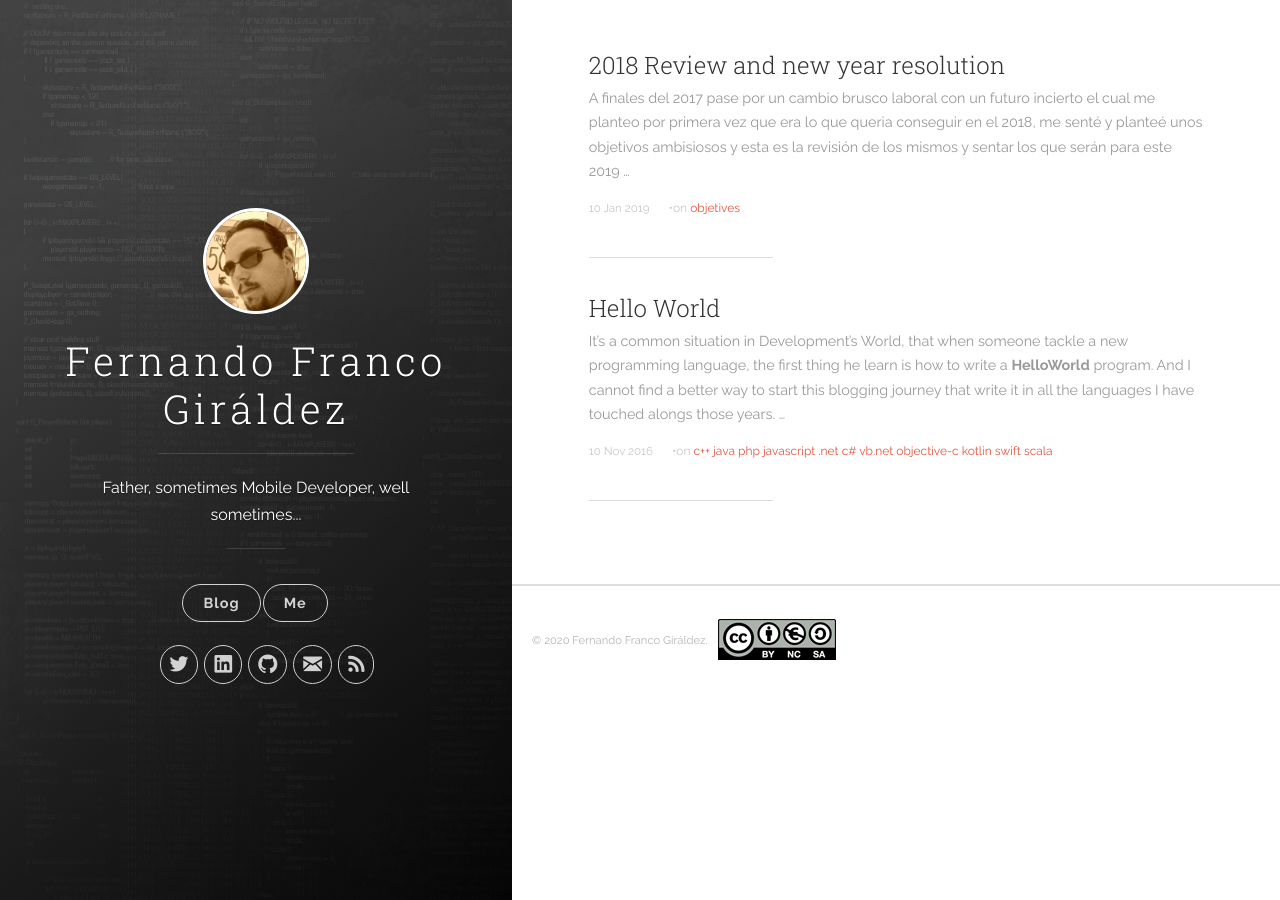
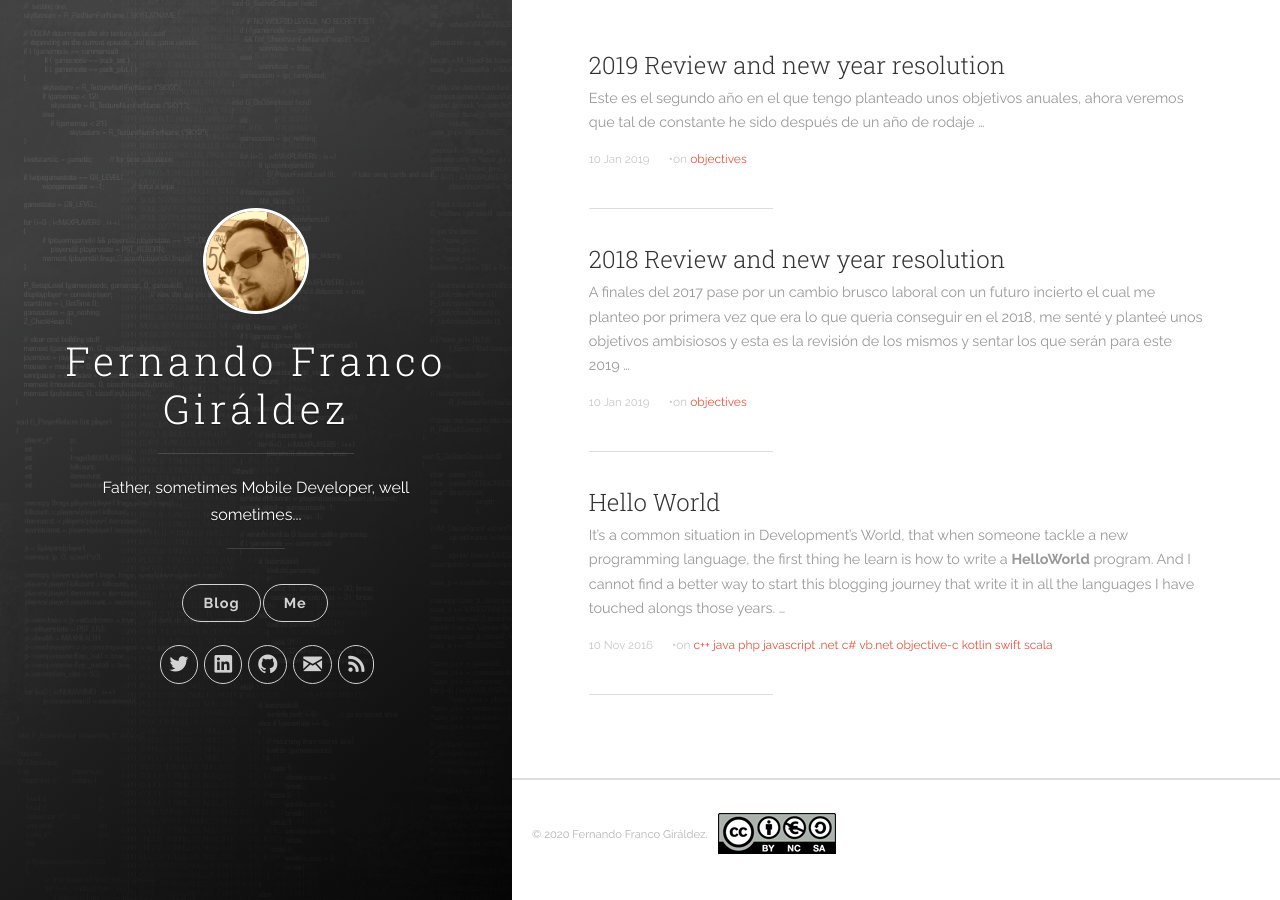
Before and after one commit to ffgiraldez/ffgiraldez.github.io, a Jekyll site: the page built from index.html, in a window 1280 px wide. Built offline with Jekyll 4.4.1, drawn with Linux system fonts in a browser that asks for light colours; nearby versions of some CDN libraries; the list of posts is cut into pages by our own code; some of the changed lines change nothing that is shown.

Commit message:
feat: add post new year resolution 2020
fix grammar on previous post

```diff
--- a/_posts/2019-01-10-2019-new-year-resolutions.md
+++ b/_posts/2019-01-10-2019-new-year-resolutions.md
@@ -2,7 +2,7 @@
 title:  "2018 Review and new year resolution"
 date:   2019-01-10
 categories: [new year resolution]
-tags: [objetives]
+tags: [objectives]
 
 ---
 A finales del 2017 pase por  un cambio brusco laboral con un futuro incierto el cual me planteo por
--- /dev/null
+++ b/_posts/2020-01-10-2020-new-year-resolutions.md
@@ -0,0 +1,121 @@
+---
+title:  "2019 Review and new year resolution"
+date:   2019-01-10
+categories: [new year resolution]
+tags: [objectives]
+
+---
+Este es el segundo año en el que tengo planteado unos objetivos anuales, ahora veremos que tal de constante he sido después de un año de rodaje
+<!--more-->
+
+## 2019 Review
+
+El año 2019 he sido un desastre absoluto, toda la tracción y constancia del año pasado se esfumo como hojas al viento, no he conseguido ningún objetivo de los que me he planteado, aunque ahora entraremos en detalle.
+
+Sigo en el equipo de Movistar Home, tenemos muchas ideas en la cabeza, y cada vez se nota mas la madurez del producto, hemos tenido algo de rotación en los equipos, gente que entra y otros que se van, pero en general el ambiente sigue siendo acogedor y no tenemos presión.
+
+Aunque hemos visitado varios lugares, apenas he dedicado tiempo a estar con mi hija y hacer algo juntos, tenemos que poner fin a esto
+
+## 2019 Year's resolutions
+
+Si en 2018 fue ambicioso, en 2019 me puse metas mas bajas lo que me ha llevado a relajarme
+
+### Pesar 90 Kg (En progreso :clock530:)
+
+Después de un año en el que vi los resultados de hacer ejercicio, me propuse darle continuidad y como en el anterior baje 20Kg, pensé que seria capaz de perder otros 20 si mantenía el ritmo...iluso.
+
+*  El ayuno intermitente me lo he pasado por el arco del triunfo, desayuno todos los días con mi hija y mi mujer entre semana.
+* Aunque todavía hay ejercicios que tengo que escalar, HSPU te miro a ti, he sido no solo capaz de hacer pull-ups sino de conseguir hacer muscle-up :muscle:
+* He corrido varias carreras populares bajando a los 5:45 m/km
+* He corrido mi primera OCR con muy buenas sensaciones.
+
+**Resultado:** He notado un cambio en mi fuerza y capacidad, finalizar la OCR con solo 1 obstáculo sin pasar ha sido una prueba de ello, pero no bajar de la barrera psicológica de los 100Kg me ha hecho venirme un poco abajo el animo con respecto a este objetivo, sumado a una lesión en la rodilla, que va ya por un mes y sigue resentida considero que este año no he sido capaz de cumplirlo.
+
+### Pasar mas tiempo en familia (No conseguido :x:)
+
+Ser capaz de dedicarle fines de semana de calidad con mi familia, algo que parece sencillo, se me esta haciendo un mundo, y lo peor, no encuentro la forma de solucionarlo.
+
+**Resultado:** Hemos viajado fuera de España, a Bruselas para ser exactos, a Cazorla, visitado una granja escuela y por la Sierra de Castilla y León, pero no hemos pasado esos fines de semana haciendo actividades cerca de casa para no repercutir en gastos.
+
+### Realizar tareas de manualidades (No conseguido :x:)
+
+Me propuse terminar lo que quedaba que no era poco.
+
+**Resultado:** La maqueta de Gundam sigue igual que como la deje, no le he dedicado nada de tiempo y además he sumado otro modelo de X-Wing realizado en madera.
+
+### Leer mas libros (No conseguido :x:)
+
+Igual que el punto anterior, visto que fue capaz de leer los libros, me propuse ampliar la cantidad de lectura con catastróficas consecuencias
+
+**Resultado:** Solo he conseguido terminar el comic de Bleach, el cual me dejo bastante decepcionado en como termina todo.
+
+### Ahorrar 3000€ (No conseguido :x:)
+
+Seguir el plan del año anterior y aplicar un estricto presupuesto sobre las compras de navidad
+
+*    Ahorrar 100€ todos los meses :white_check_mark:
+*    Guardar 1000€ de cada extra :white_check_mark:
+*    Plantear un plan de gasto y presupuesto para navidad y ceñirnos a él :x:
+
+**Resultado:** Unas navidades mas derrochadoras que el año anterior, que han lastrado todo mi ahorro llegando incluso a tener menos dinero que el mes anterior
+
+### Mejorar como desarrollador (Conseguido :white_check_mark:)
+
+Quería centrarme en afianzar mis conocimientos sobre programación funcional. así que empezé el año apuntándome aun curso introductorio de Arrow que impartían *Karumi* y *47º*
+
+Como aporte a la comunidad que tanto me ha dado, di mi charla de introducción a las Monads tanto en el *Freakend Mobile* , como en *SVQJUG* así como la charla `Arrow Meta 101` en la *Droidcon MAD 2019*
+
+**Resultado:** Ha sido un año en el que he conseguido, salvo la lectura de un libro técnico, todo mis objetivos en este ámbito, así que espero seguir asi para las cosas que vienen.
+
+## y en 2010 ¿Qué?
+
+visto el panorama de 2019, tengo que reconducir este año, centrarme más que nunca en los objetivos, y terminar de una vez por todas todo lo que no termine en el 2018
+
+### Pesar 90 Kg
+
+Este año tiene que ser el último al que le dedique una entrada especifica, se esta convirtiendo en un habito saludable pero tengo que bajar de la barrera de los 100Kg y dar algo me maniobra a las lesiones y atracones.
+
+* Montar un standing desk + cinta de correr, así puedo seguir desayunar con mi familia y mantener un consumo de calorías moderado los días que no entrene.
+* Continuar en el box, como meta secundaria aquí:
+  * poder realizar todos los WODs en RX, incluido los HSPU y poder hacer MU dentro de los mismos (10 a lo mejor es una exageración, pero 5 sería estupendo)
+* Bajar de los 6 min/km y correr un par de carreras populares, una de ellas mínimo con mi hija.
+* Repetir la Farinato Race Sevilla.
+
+### Pasar mas tiempo de calidad con mi familia
+
+Este año es en el que mas me voy a centrar, pararme a pensar cual será la actividad del mes e incluso la del siguiente, mas aún teniendo 2 gif-box que no he usado y posiblemente estén caducados.
+
+* Pasar un fin de semana de calidad al mes con mi familia.
+
+### Realizar tareas de manualidades
+
+Siempre me han gustado las minis, pero para seguir con el hobby primero tengo que terminar lo empezado
+
+* Pintar Gundam pequeño
+* Montar X-Wing
+* Montar y pintar Gundam grande
+* Montar y pintar EVA 02
+
+### Leer mas libros
+
+Este año tenia pensado empezar a leer a `Juan Gomez Jurado` después de que a mi madre le regalarán el ultimo libro suyo
+
+* Terminar `El Laberinto de los espíritus`
+* Leer un 6 libros uno cada 2 meses
+
+### Ahorrar 3000€
+
+El planteamiento del año pasado era bueno, simplemente hay que preparar la navidad de otra forma
+
+* Ahorrar 100€ todos los meses
+* Guardar 1000€ de cada extra
+* Plantear un plan de gasto y presupuesto para navidad y ceñirnos a él
+
+### Independencia económica (No conseguido :x:)
+
+Este año en vez de emplear tiempo en formarme, lo voy a dedicar ha intentar sacar uno de los dos proyectos adelante
+
+* Curso de Udemy sobre Android Compose a 29€
+* Implementar un clon de trailer app par Windows y plantear un modelo subscrición Freemium mensual.
+
+Me he mentido a mi mismo, y he añadido la independencia económica como objetivo, veremos a ver como salen los tiros.
```
